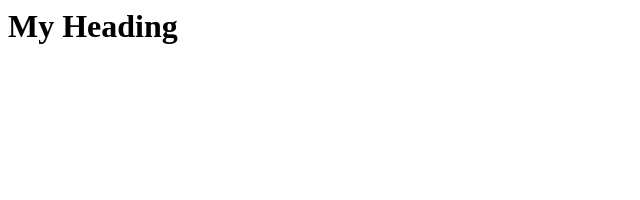
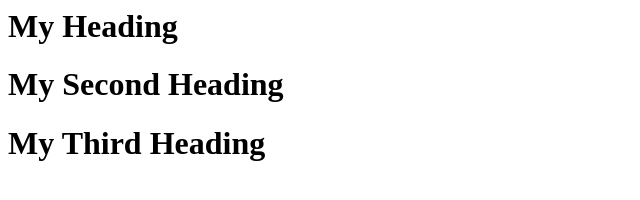
Before and after one commit to watsonsyzer/sapd-demo, a plain HTML site: page index.html in a window 1280 px wide. Shown: the whole page, without its empty margins (0-640 px from the left). Drawn offline with Linux system fonts and the light colour scheme.

Commit message:
Update index.html
testing code edits

```diff
--- a/index.html
+++ b/index.html
@@ -4,5 +4,7 @@
   </head>
   <body>
     <h1>My Heading</h1>
+    <h1>My Second Heading</h1>
+    <h1>My Third Heading</h1>
   </body>
 </html>
```
